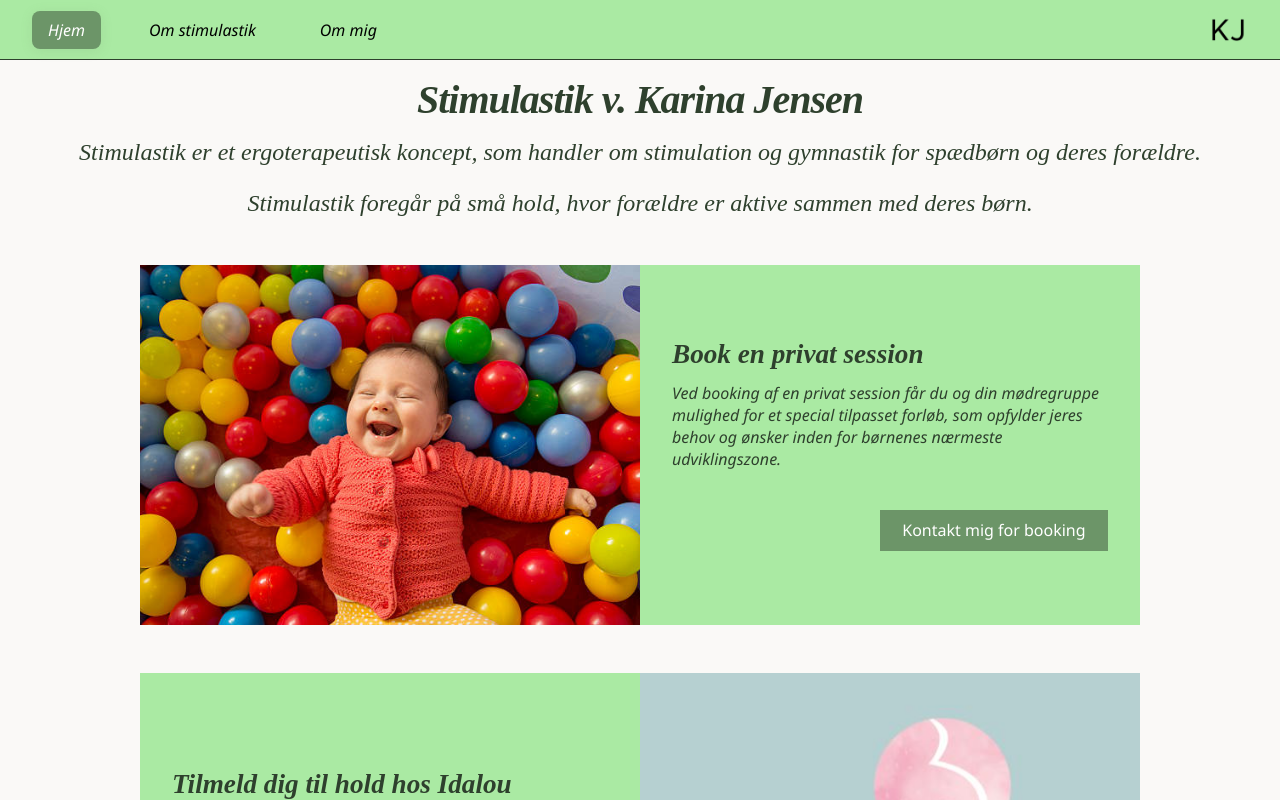
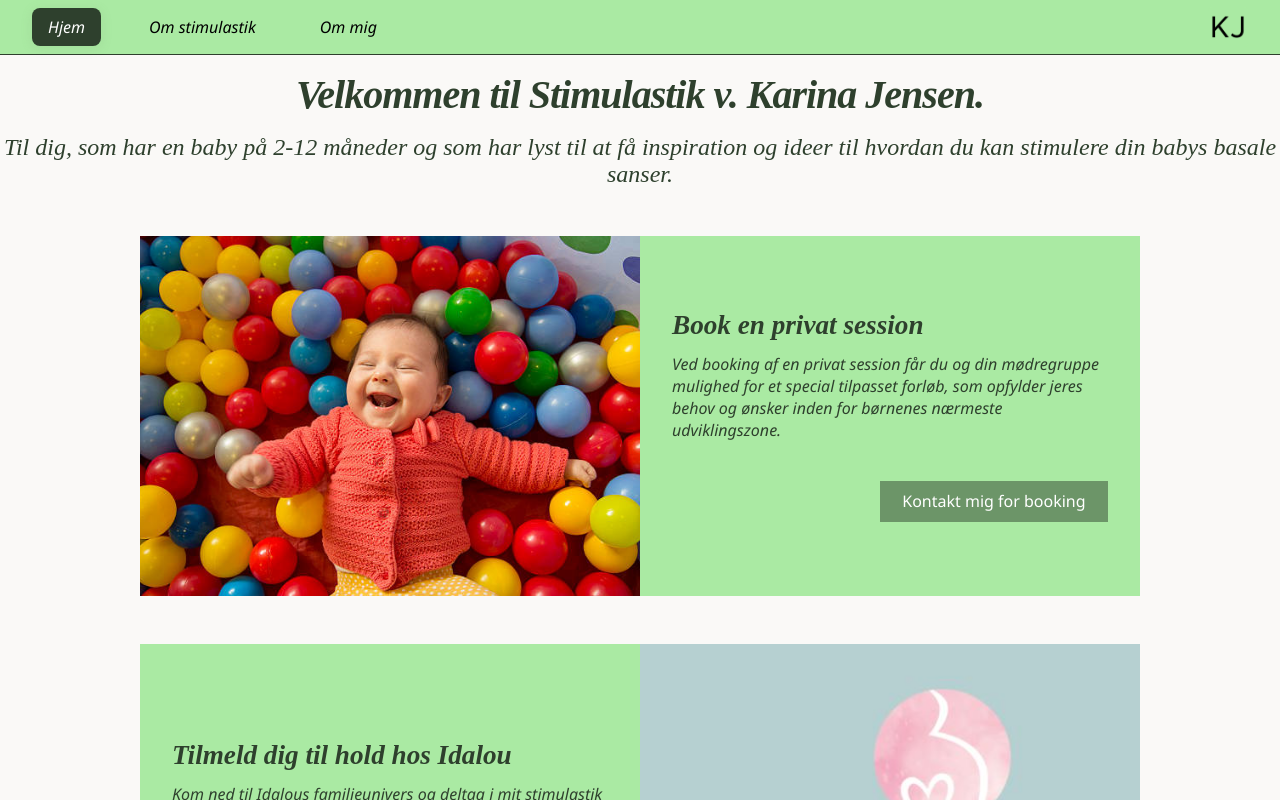
Before and after one commit to SebSeneca/StimulastikWeb, a Vue app in the folder stimulastik-web/: page / in a window 1280 px wide. Shown: the top 800 px of the page. Built offline with nearby package versions, Linux system fonts and the light colour scheme.

Commit message:
Finishing touches. Added final text, adjusted some styling

```diff
--- a/stimulastik-web/src/App.vue
+++ b/stimulastik-web/src/App.vue
@@ -42,7 +42,7 @@ import { RouterLink, RouterView } from 'vue-router'
   top: 0;
   z-index: 100;
   border-bottom: 1px solid var(--stimulastik-secondary);
-  height: 60px;
+  height: 55px;
   flex-shrink: 0;
   background: var(--stimulastik-primary);
   color: #fff;
@@ -65,9 +65,16 @@ import { RouterLink, RouterView } from 'vue-router'
     color 0.2s;
 }
 
+.navbar a:hover {
+  background: var(--stimulastik-tertiary);
+  color: var(--color-white);
+  box-shadow: 0 2px 12px 0 rgba(108, 149, 104, 0.15);
+  text-decoration: none;
+}
+
 .navbar a.router-link-exact-active {
   color: var(--color-white);
-  background: var(--stimulastik-tertiary);
+  background: var(--stimulastik-secondary);
   box-shadow: 0 2px 12px 0 rgba(108, 149, 104, 0.15);
 }
 
@@ -89,6 +96,7 @@ import { RouterLink, RouterView } from 'vue-router'
   height: 48px;
   width: 100%;
   background: var(--stimulastik-primary);
+  border-top: 1px solid var(--stimulastik-secondary);
   color: var(--color-text);
   display: flex;
   align-items: center;
@@ -117,7 +125,6 @@ import { RouterLink, RouterView } from 'vue-router'
   }
   .navbar a {
     margin-right: 0;
-    margin-bottom: 0.5rem;
     font-size: 0.9rem;
     padding: 0.5rem 0.8rem;
   }
--- a/stimulastik-web/src/components/InfoSection.vue
+++ b/stimulastik-web/src/components/InfoSection.vue
@@ -4,7 +4,7 @@
     <div class="info-section-content">
       <h2 class="info-section-header">{{ header }}</h2>
       <div class="info-section-body-wrapper">
-        <p class="info-section-body">{{ body }}</p>
+        <p class="info-section-body" v-html="body"></p>
       </div>
       <button v-if="buttonText" class="info-section-button" @click="$emit('buttonClick')">
         {{ buttonText }}
--- a/stimulastik-web/src/router/index.ts
+++ b/stimulastik-web/src/router/index.ts
@@ -34,6 +34,9 @@ const router = createRouter({
       component: () => import('../views/AboutView.vue'),
     },
   ],
+  scrollBehavior() {
+    return { top: 0 }
+  },
 })
 
 export default router
--- a/stimulastik-web/src/views/AboutView.vue
+++ b/stimulastik-web/src/views/AboutView.vue
@@ -5,15 +5,32 @@
       :imgSrc="photo"
       imgAlt="Karina Jensen"
       header="Mit navn er Karina Jensen"
-      body="Jeg blev i 2020 uddannet ergoterapeut på UCL i Odense og i 2023 certificeret stimulastik instruktør. Jeg arbejder til dagligt som ergoterapeut på Slagelse sygehus og har ved siden af min hobbyvirksomhed med stimulastik. + mere tekst"
+      :body="infoTxt"
       :mirror="true"
+      buttonText="Kontakt mig"
+      @buttonClick="handleBookingClick"
     />
   </div>
 </template>
 
 <script setup lang="ts">
 import InfoSection from '@/components/InfoSection.vue'
+import { useRouter } from 'vue-router'
 import photo from '@/assets/karina.jpg'
+
+const infoTxt =
+  'Jeg hedder Karina Jensen og er 31 år. Jeg arbejder til dagligt som ergoterapeut på Slagelse sygehus' +
+  ' og har ved siden af denne hobby virksomhed med stimulastik.' +
+  '<br><br>Jeg har altid haft en passion for børns sansemotoriske udvikling og da jeg i 2020 selv blev mor ' +
+  'for første gang blev min nysgerrighed kun endnu større. Jeg har derfor efterfølgende nørdet ned i ' +
+  'børns sanser, deres udvikling og særligt hvordan vi så kan stimulere dem.<br><br>' +
+  'I 2023 blev jeg certificeret stimulastik instruktør og har efterfølgende haft en masse dejlige hold.'
+
+const router = useRouter()
+
+function handleBookingClick() {
+  router.push('/booking')
+}
 </script>
 
 <style scoped>
--- a/stimulastik-web/src/views/BookingView.vue
+++ b/stimulastik-web/src/views/BookingView.vue
@@ -2,12 +2,13 @@
   <div class="base-view" style="padding-left: 1rem; padding-right: 1rem; padding-bottom: 1rem">
     <h1 class="base-title">Book private sessioner</h1>
     <p class="info-text">
-      Kunne i tænke jer at booke en stimulastik session til jeres næste mødregruppe? Eller har I et
-      ønske om at få en privat session i jeres eget hjem?
+      Kunne i tænke jer at booke en stimulastik session til jeres næste mødregruppe? Har I et ønske
+      om at få en privat session i jeres eget hjem? Eller har i spørgsmål til mig?
     </p>
     <p class="info-text">
-      Tag kontakt og så aftaler vi sammen hvor mange sessioner forløbet skal bestå af samt hvor og
-      hvornår sessionerne vil finde sted.
+      Tag kontakt, så vender jeg tilbage til jer hurtigst muligt. Hvis i ønsker private sessioner,
+      kan vi sammen aftale hvor mange sessioner forløbet skal bestå af, samt hvor og hvornår
+      sessionerne vil finde sted.
     </p>
     <p class="info-text">
       Et typisk forløb består af 6 sessioner, som finder sted hver eller hveranden uge. Det vil være
--- a/stimulastik-web/src/views/HomeView.vue
+++ b/stimulastik-web/src/views/HomeView.vue
@@ -1,12 +1,9 @@
 <template>
   <div class="base-view">
-    <h1 class="base-title">Stimulastik v. Karina Jensen</h1>
+    <h1 class="base-title">Velkommen til Stimulastik v. Karina Jensen.</h1>
     <h2 class="base-subheader">
-      Stimulastik er et ergoterapeutisk koncept, som handler om stimulation og gymnastik for
-      spædbørn og deres forældre.
-    </h2>
-    <h2 class="base-subheader">
-      Stimulastik foregår på små hold, hvor forældre er aktive sammen med deres børn.
+      Til dig, som har en baby på 2-12 måneder og som har lyst til at få inspiration og ideer til
+      hvordan du kan stimulere din babys basale sanser.
     </h2>
     <InfoSection
       :imgSrc="photo2"
```
